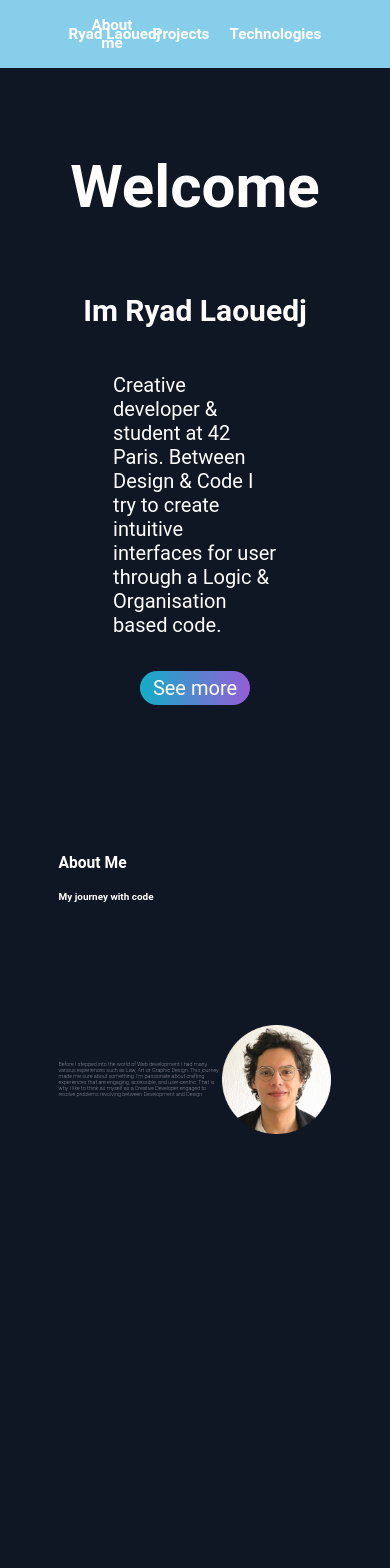
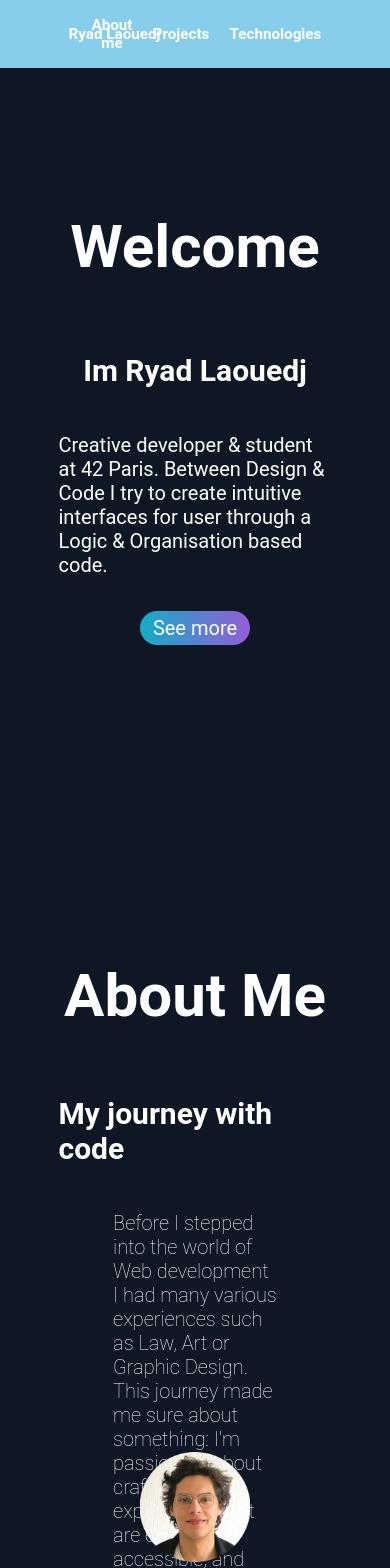
Before and after one commit to Ryad-code/Web_app_v2, a React (Vite) app in the folder front/app/: page / in a window 390 px wide. Shown: the top 1568 px of the page. Built offline with nearby package versions, Linux system fonts and the light colour scheme; a web font is replaced by a local one.

Commit message:
[RESPONSIVE]Project_Page

```diff
--- a/front/app/src/styles/HomeStyle/Home.style.ts
+++ b/front/app/src/styles/HomeStyle/Home.style.ts
@@ -31,7 +31,7 @@
   width: 60%;
   font-size: max(20px, 1.2vw);
   @media screen and (max-width: 1024px) {
-    //width: 100%;
+    width: 100%;
     margin-bottom: 5%;
   }
 `;
--- a/front/app/src/styles/PresentationStyle/Presentation.style.ts
+++ b/front/app/src/styles/PresentationStyle/Presentation.style.ts
@@ -12,11 +12,15 @@
   flex-direction: column;
   align-items: left;
   justify-content: top;
+  @media screen and (max-width: 1024px) {
+    align-items: center;
+    justify-content: center;
+  }
 `;
 
 export const PresentationTitleStyle = styled.div`
   font-weight: bolder;
-  font-size: 2vw;
+  font-size: max(30px, 1.6vw);
 `;
 
 export const PresentationSubTitleStyle = styled.div`
@@ -24,7 +28,11 @@
   display: flex;
   flex-direction: column;
   align-items: left;
-  font-size: 1.7vw;
+  font-size: max(20px, 1.4vw);
+  @media screen and (max-width: 1024px) {
+    align-items: center;
+    justify-content: center;
+  }
 `;
 
 export const TextContainerStyle = styled.div`
@@ -33,13 +41,21 @@
   display: flex;
   flex-direction: row;
   align-items: center;
+  @media screen and (max-width: 1024px) {
+    flex-direction: column;
+    align-items: center;
+    justify-content: center;
+    height: 50%;
+  }
 `;
 
 export const PresentationTextStyle = styled.div`
   width: 60%;
-  font-family: "roboto";
   font-weight: lighter;
-  font-size: 1.4vw;
+  font-size: max(20px, 1.4vw);
+  @media screen and (max-width: 1024px) {
+    height: 50%;
+  }
 `;
 
 export const PresentationImgStyle = styled.div`
@@ -49,4 +65,7 @@
   background-position: center;
   background-size: contain;
   background-repeat: no-repeat;
+  @media screen and (max-width: 1024px) {
+    height: 50%;
+  }
 `;
```
